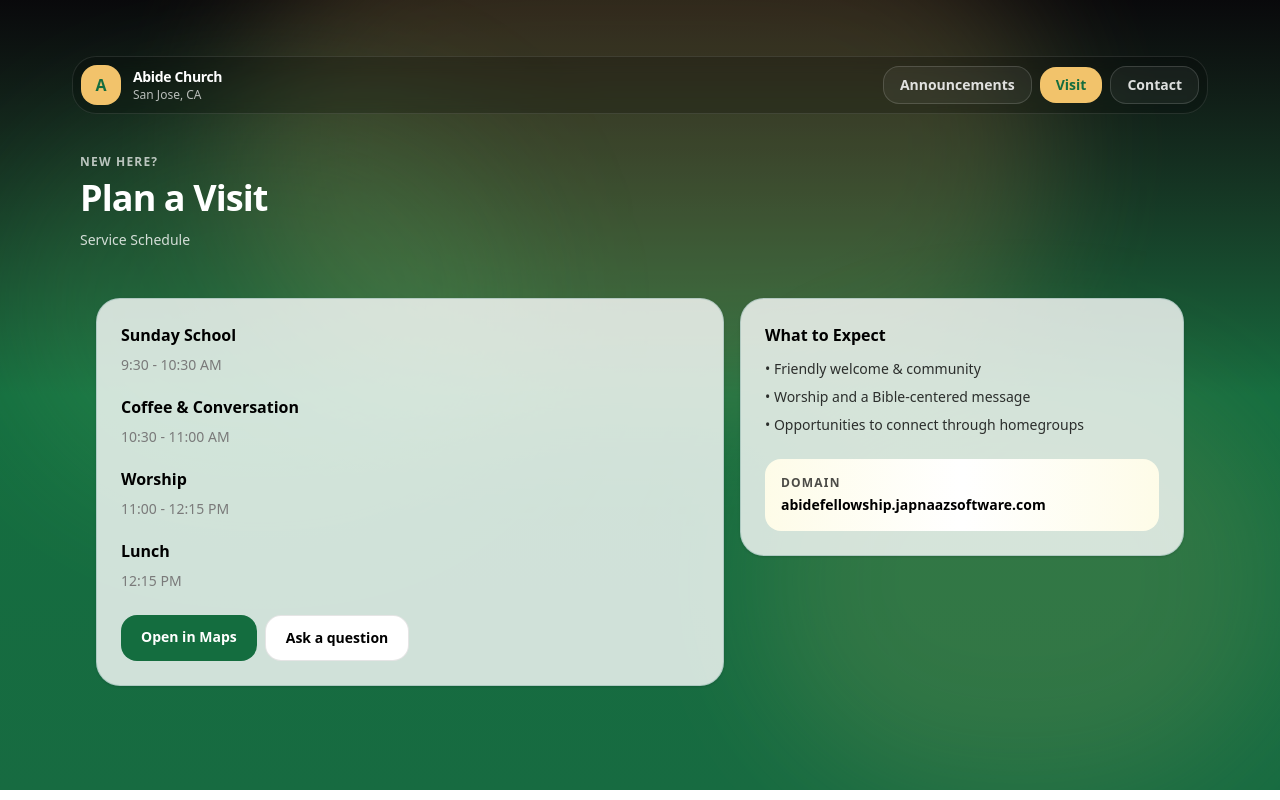
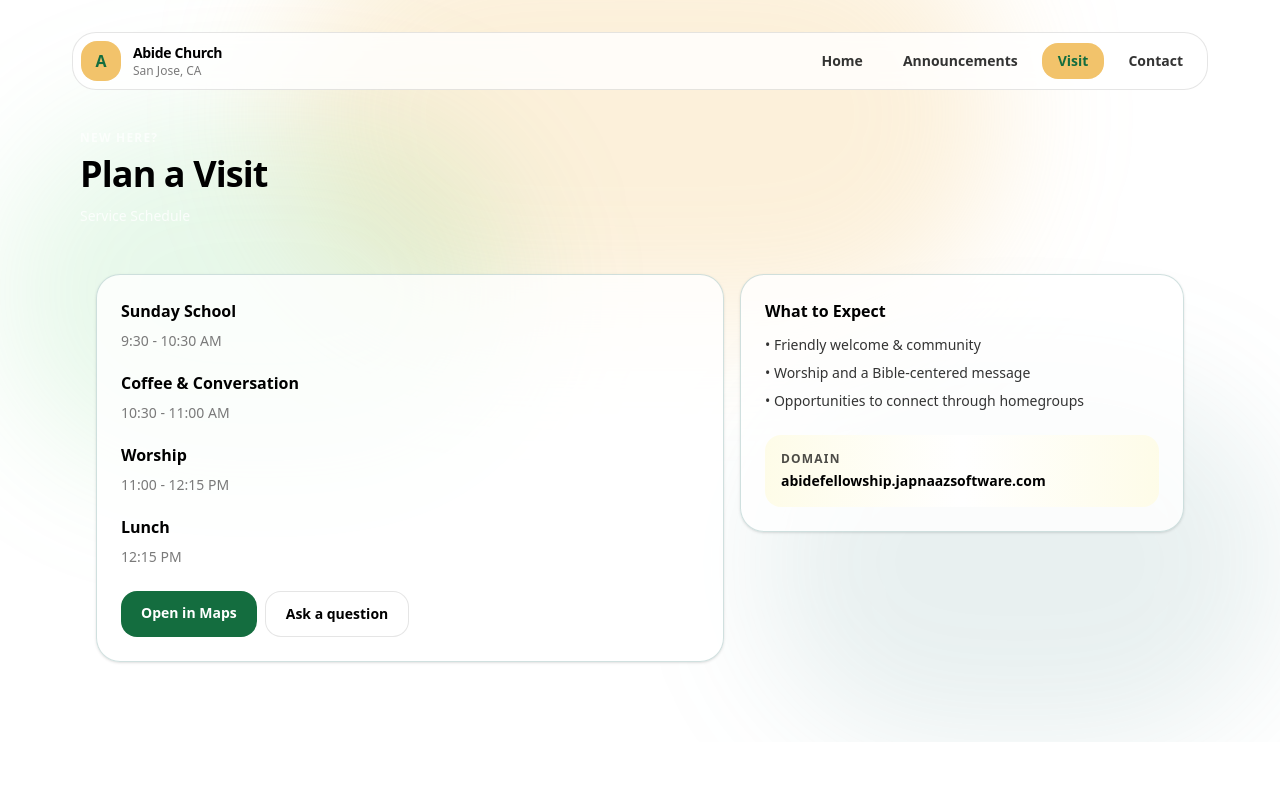
Before and after one commit to lugeorge8/abide, a Next.js app: page /visit in a window 1280 px wide. Built offline with nearby package versions, Linux system fonts and the light colour scheme.

Commit message:
Unify page background + add Home nav button

```diff
--- a/src/components/site-shell.tsx
+++ b/src/components/site-shell.tsx
@@ -1,24 +1,31 @@
 import Link from "next/link";
 
-export function SiteHeader({ active }: { active?: "ann" | "visit" | "contact" }) {
+export function SiteHeader({
+  active,
+}: {
+  active?: "home" | "ann" | "visit" | "contact";
+}) {
   const base =
-    "rounded-2xl border border-white/15 bg-white/5 px-4 py-2 text-sm font-semibold text-white/85 hover:bg-white/10";
+    "rounded-2xl px-4 py-2 text-sm font-semibold text-black/80 hover:bg-black/5";
   const activeCls =
     "rounded-2xl bg-abide-gold px-4 py-2 text-sm font-semibold text-abide-deep";
 
   return (
-    <header className="sticky top-0 z-20 -mx-2 flex items-center justify-between gap-4 rounded-3xl border border-white/10 bg-black/20 px-2 py-2 backdrop-blur">
+    <header className="sticky top-0 z-20 -mx-2 flex items-center justify-between gap-4 rounded-3xl border border-black/10 bg-white/80 px-2 py-2 backdrop-blur">
       <Link href="/" className="flex items-center gap-3">
         <div className="grid h-10 w-10 place-items-center rounded-2xl bg-abide-gold font-black text-abide-deep">
           A
         </div>
         <div>
-          <div className="text-sm font-semibold tracking-tight">Abide Church</div>
-          <div className="text-xs text-white/70">San Jose, CA</div>
+          <div className="text-sm font-semibold tracking-tight text-black">Abide Church</div>
+          <div className="text-xs text-abide-muted">San Jose, CA</div>
         </div>
       </Link>
 
       <nav className="hidden items-center gap-2 sm:flex">
+        <Link href="/" className={active === "home" ? activeCls : base}>
+          Home
+        </Link>
         <Link
           href="/announcements"
           className={active === "ann" ? activeCls : base}
@@ -43,22 +50,21 @@ export function HeroShell({
   active,
   children,
 }: {
-  active?: "ann" | "visit" | "contact";
+  active?: "home" | "ann" | "visit" | "contact";
   children: React.ReactNode;
 }) {
   return (
-    <div className="min-h-screen text-white">
+    <div className="min-h-screen bg-white text-black">
       <div className="relative overflow-hidden">
-        <div className="absolute inset-0 bg-gradient-to-b from-zinc-950 via-abide-deep to-abide-deep-2" />
-        <div className="absolute inset-0 opacity-70">
-          <div className="absolute -top-28 left-1/2 h-[520px] w-[820px] -translate-x-1/2 rounded-full bg-abide-gold/25 blur-3xl" />
-          <div className="absolute left-0 top-24 h-[420px] w-[520px] rounded-full bg-abide-accent/20 blur-3xl" />
-          <div className="absolute bottom-0 right-0 h-[420px] w-[520px] rounded-full bg-abide-gold/18 blur-3xl" />
+        {/* subtle accent glows */}
+        <div className="pointer-events-none absolute inset-0">
+          <div className="absolute -top-24 left-1/2 h-[420px] w-[720px] -translate-x-1/2 rounded-full bg-abide-gold/25 blur-3xl" />
+          <div className="absolute top-28 left-0 h-[360px] w-[520px] rounded-full bg-abide-accent/15 blur-3xl" />
+          <div className="absolute bottom-0 right-0 h-[360px] w-[520px] rounded-full bg-abide-teal/12 blur-3xl" />
         </div>
 
-        <div className="relative mx-auto w-full max-w-6xl px-4 py-10 sm:py-14">
+        <div className="relative mx-auto w-full max-w-6xl px-4 py-6 sm:py-8">
           <SiteHeader active={active} />
-
           <div className="mt-10">{children}</div>
         </div>
       </div>
```
